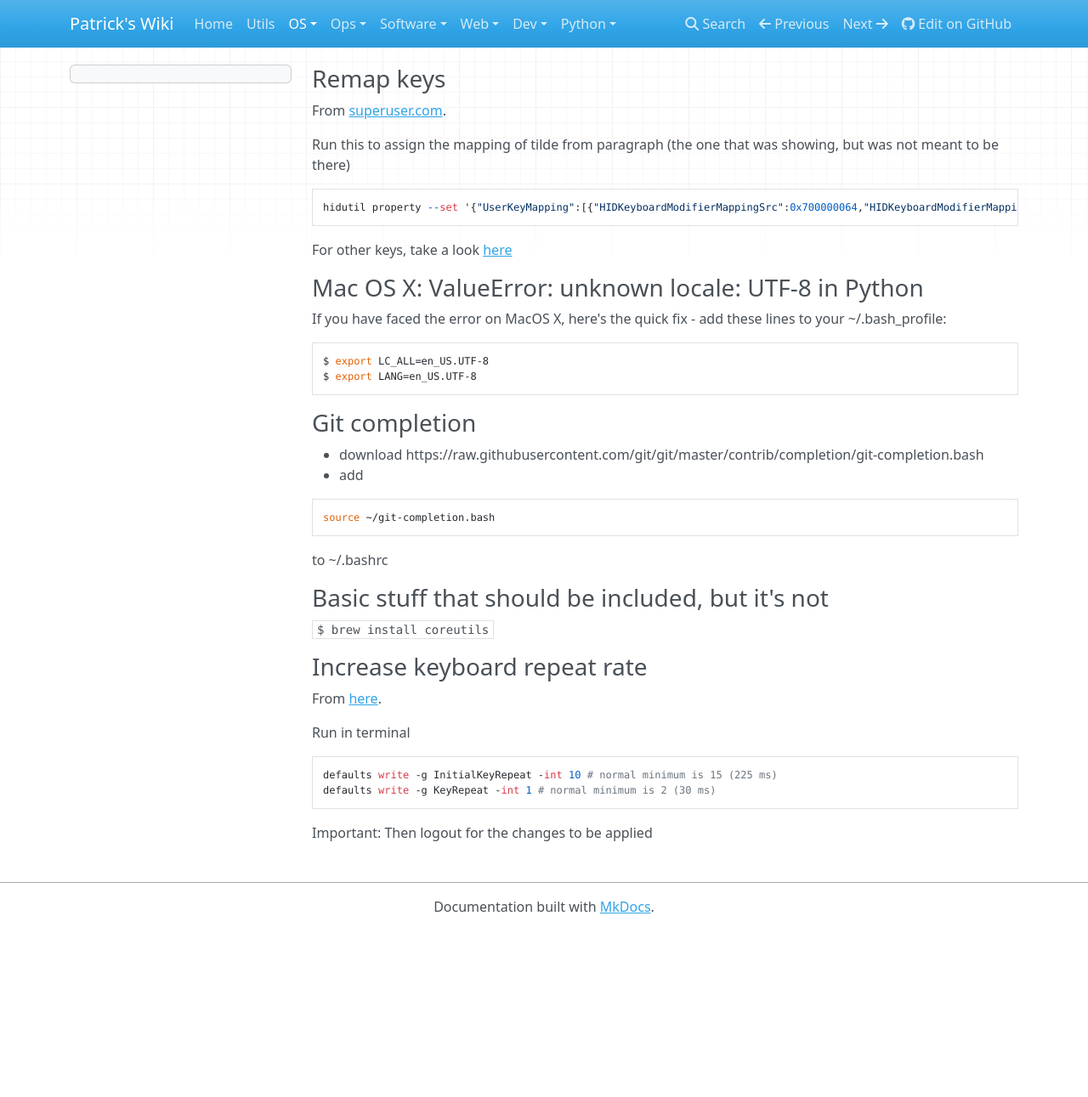
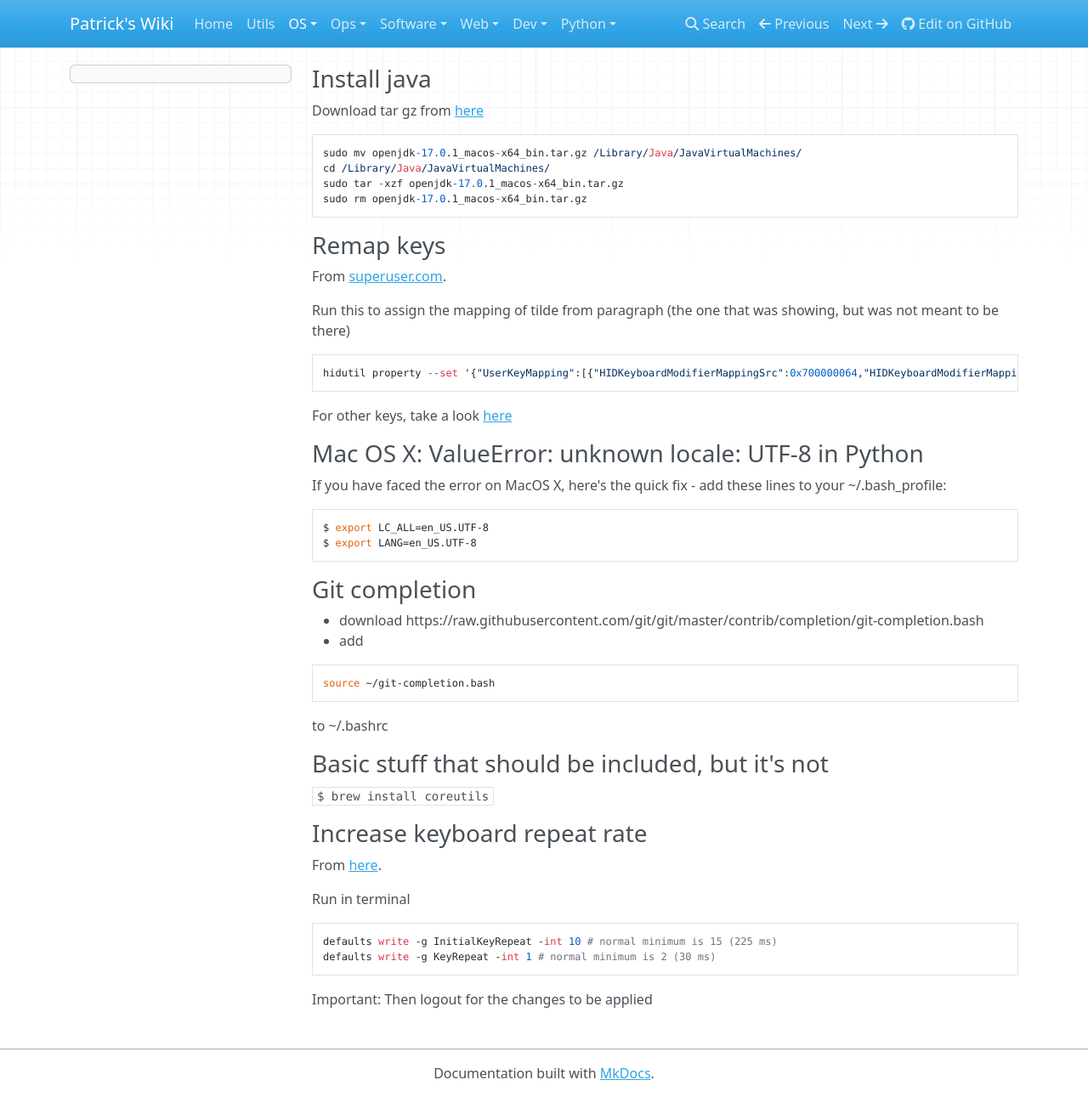
Before and after one commit to patsancu/wiki, an MkDocs documentation site: the page built from docs/OS/MacOS/macOS-config.md, in a window 1280 px wide and 1291 px high. Shown: the whole window at 85% size. Built offline with MkDocs 1.6.1, drawn with Linux system fonts in a browser that asks for light colours; nearby versions of some CDN libraries.

Commit message:
macos: Install java

````diff
--- a/docs/OS/MacOS/macOS-config.md
+++ b/docs/OS/MacOS/macOS-config.md
@@ -1,3 +1,12 @@
+### Install java
+Download tar gz from [here](https://jdk.java.net/)
+```
+sudo mv openjdk-17.0.1_macos-x64_bin.tar.gz /Library/Java/JavaVirtualMachines/
+cd /Library/Java/JavaVirtualMachines/
+sudo tar -xzf openjdk-17.0.1_macos-x64_bin.tar.gz
+sudo rm openjdk-17.0.1_macos-x64_bin.tar.gz
+```
+
 ### Remap keys
 From [superuser.com](https://superuser.com/a/1405422).
 
````
